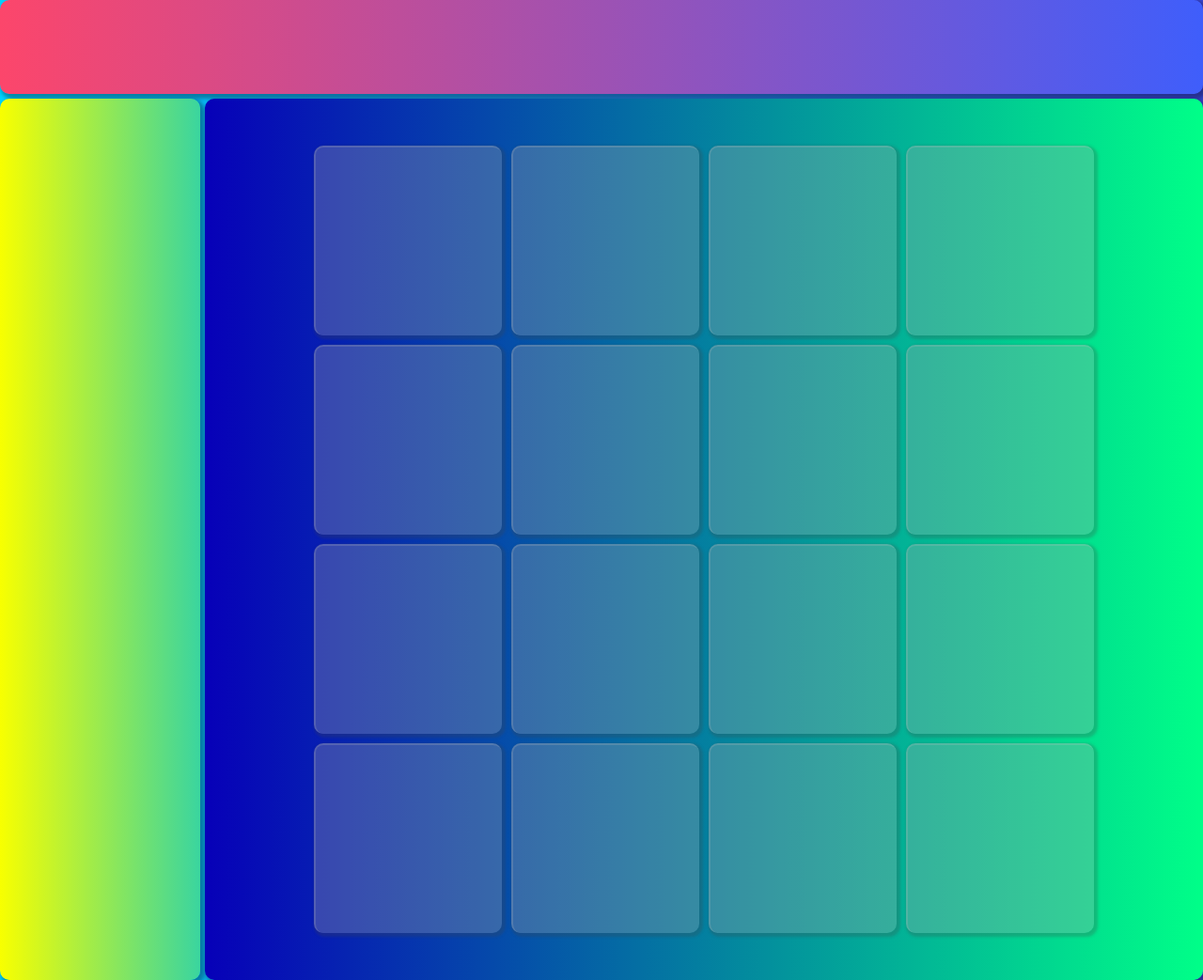
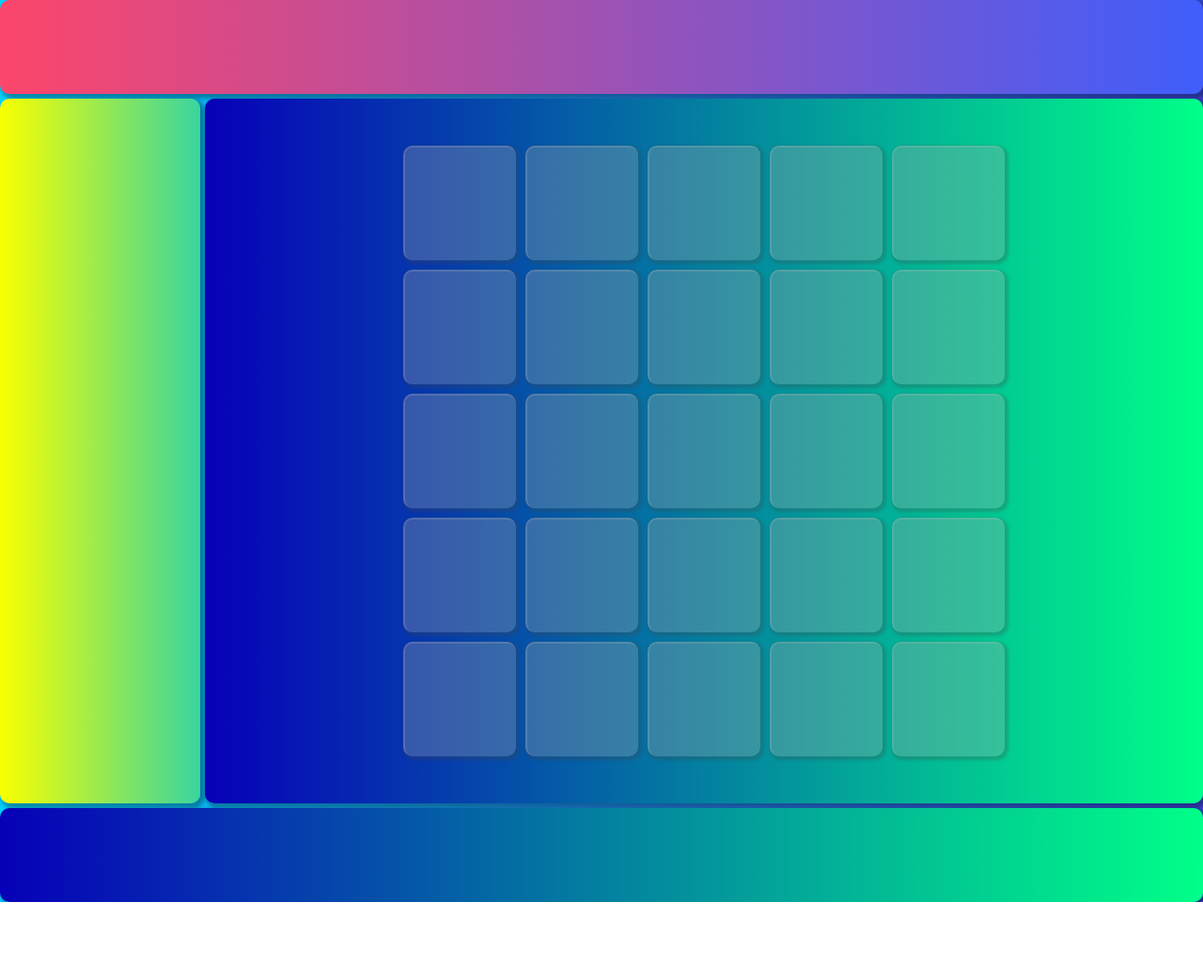
Before and after one commit to ElsidRickPanolino/responsive_webpage, a plain HTML site: page index.html in a window 1280 px wide. Shown: the top 1043 px of the page at 94% size. After the commit the page ends 960 px from the top, so only its background shows below. Drawn offline with Linux system fonts and the light colour scheme.

Commit message:
Add variable and scale factor in mediaquery to set the value only in variable

```diff
--- a/index.html
+++ b/index.html
@@ -27,6 +27,15 @@
             <div class="item"></div>
             <div class="item"></div>
             <div class="item"></div>
+            <div class="item"></div>
+            <div class="item"></div>
+            <div class="item"></div>
+            <div class="item"></div>
+            <div class="item"></div>
+            <div class="item"></div>
+            <div class="item"></div>
+            <div class="item"></div>
+            <div class="item"></div>
         </div>
         <div class="section footer"></div>
     </div>
--- a/style.css
+++ b/style.css
@@ -12,8 +12,10 @@
 
     --Glass: linear-gradient(45deg, #00000019 0%, #00000010 100%);
 
-    --px_100: 100px;
-    --px_200: 200px;
+    --length_1: 120px;
+    --length_1_reserve: 120px;
+
+    --length_2: 100px;
 
     --item_border_radius: 10px;
 
@@ -76,15 +78,15 @@
     box-sizing: border-box;
 
     display: grid;
-    grid-template-columns: repeat(4, var(--px_200));
-    grid-template-columns: repeat(4, var(--px_200));
+    grid-template-columns: repeat(5, var(--length_1));
+    grid-template-columns: repeat(5, var(--length_1));
     gap: 10px;
 
     justify-content: center;
     align-content: center;
 }
 .item{
-    height: var(--px_200);
+    height: var(--length_1);
     background-color: #aaaaaa4e;
     border-radius: var(--item_border_radius);
     box-shadow: 2px 2px 3px 2px #44444444;
@@ -119,19 +121,19 @@
 /* Change item sizes */
 @media screen and (max-width: 960px) {
     :root{
-        --px_200: 150px;
+        --length_1: calc(var(--length_1_reserve)*0.75);
         --item_border_radius: 7px;
     }
 }
 @media screen and (max-width: 700px) {
     :root{
-        --px_200: 100px;
+        --length_1:calc(var(--length_1_reserve)*0.5);
         --item_border_radius: 5px;
     }
 }
 @media screen and (max-width: 480px) {
     :root{
-        --px_200: 60px;
+        --length_1: calc(var(--length_1_reserve)*0.275);
         --item_border_radius: 3px;
     }
     .content{
```
